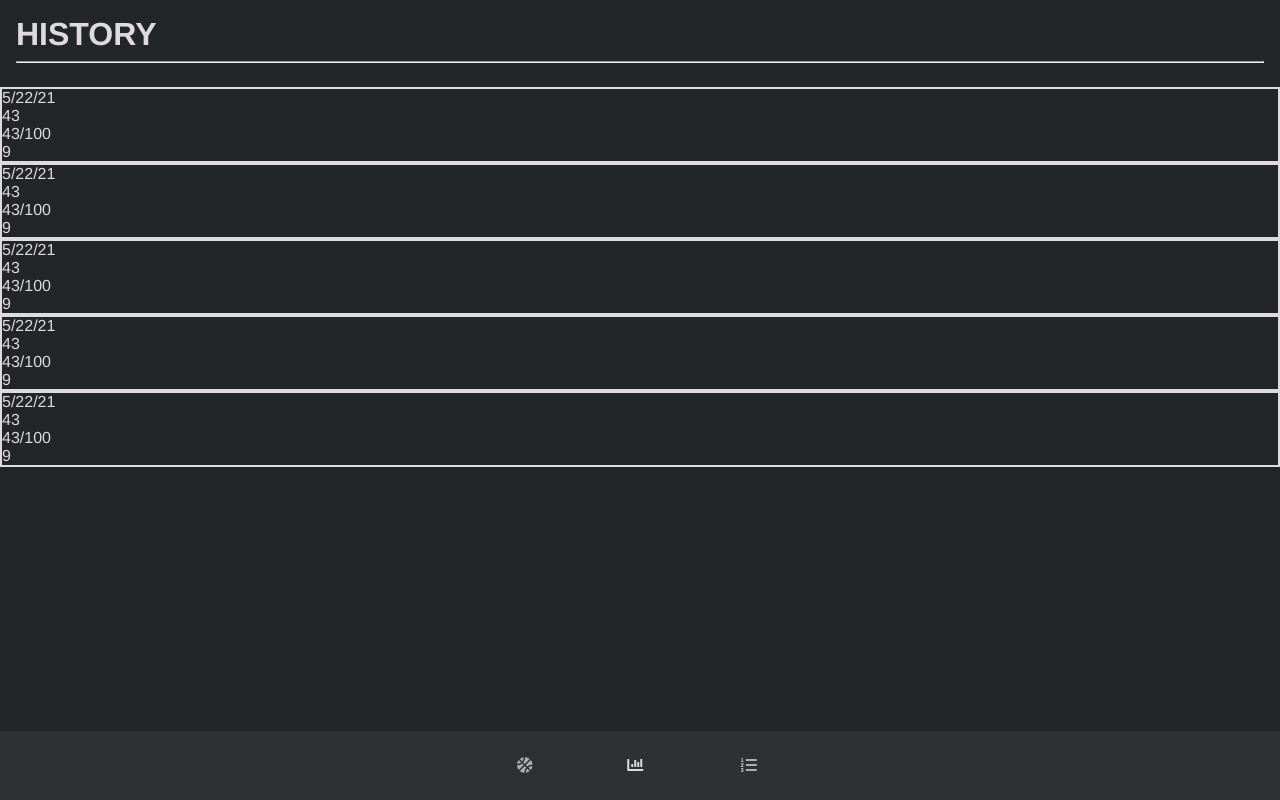
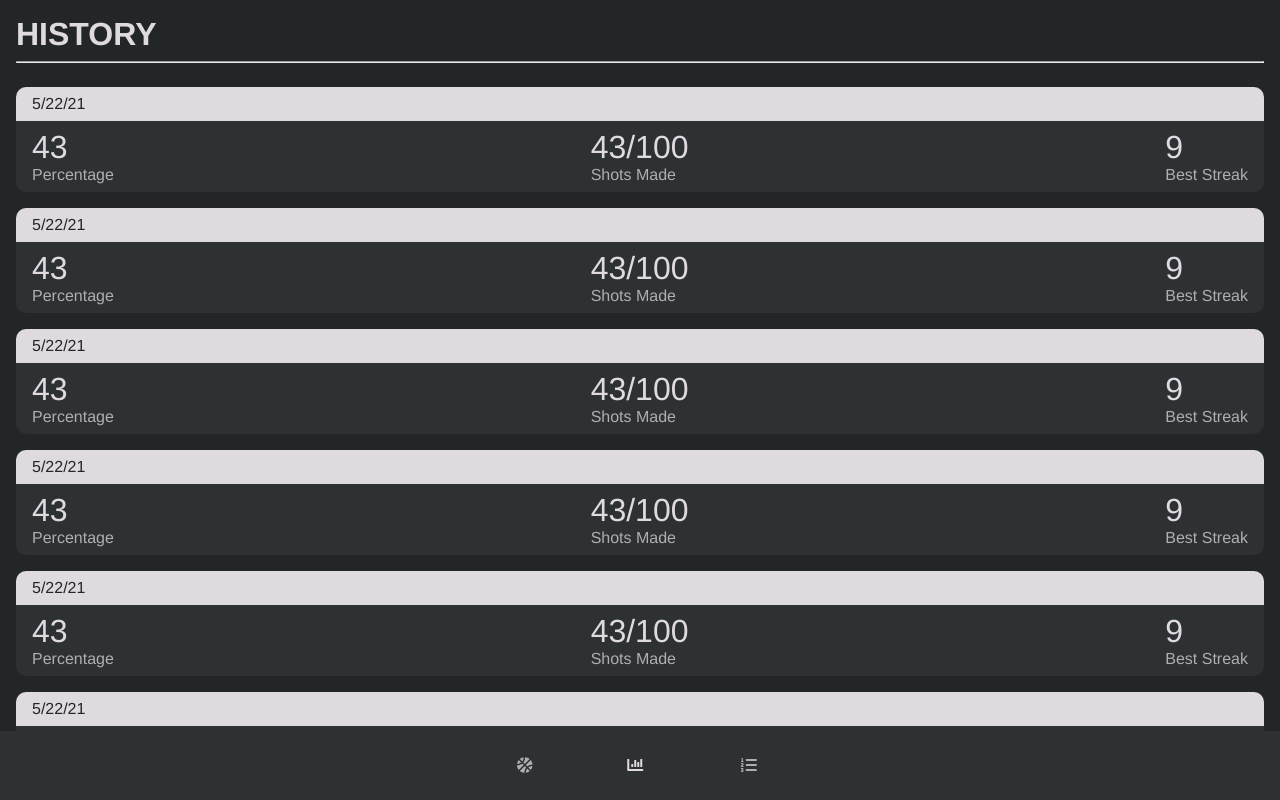
Before and after one commit to jaredami/shot-tracker, a React (Create React App) app: page /history in a window 1280 px wide. Built offline with nearby package versions, Linux system fonts and the light colour scheme.

Commit message:
Basic styles for History

```diff
--- a/src/components/History.css
+++ /dev/null
@@ -1,3 +0,0 @@
-.session {
-  border: 2px solid var(--white);
-}
--- a/src/components/History.js
+++ b/src/components/History.js
@@ -1,5 +1,5 @@
 import React from "react";
-import "./History.css";
+import * as styles from "./History.module.css";
 
 const sessions = [
   {
@@ -37,17 +37,63 @@ const sessions = [
     shotsMade: "43/100",
     bestStreak: "9",
   },
+  {
+    id: 6,
+    date: "5/22/21",
+    percentage: "43",
+    shotsMade: "43/100",
+    bestStreak: "9",
+  },
+  {
+    id: 7,
+    date: "5/22/21",
+    percentage: "43",
+    shotsMade: "43/100",
+    bestStreak: "9",
+  },
+  {
+    id: 8,
+    date: "5/22/21",
+    percentage: "43",
+    shotsMade: "43/100",
+    bestStreak: "9",
+  },
+  {
+    id: 9,
+    date: "5/22/21",
+    percentage: "43",
+    shotsMade: "43/100",
+    bestStreak: "9",
+  },
+  {
+    id: 10,
+    date: "5/22/21",
+    percentage: "43",
+    shotsMade: "43/100",
+    bestStreak: "9",
+  },
 ];
 
 export default function History() {
   return (
-    <div>
+    <div className={styles.historyContainer}>
       {sessions.map((session) => (
-        <div className="session" key={session.id}>
-          <div>{session.date}</div>
-          <div>{session.percentage}</div>
-          <div>{session.shotsMade}</div>
-          <div>{session.bestStreak}</div>
+        <div className={styles.session} key={session.id}>
+          <div className={styles.date}>{session.date}</div>
+          <div className={styles.statsContainer}>
+            <div className={styles.statContainer}>
+              <div className={styles.stat}>{session.percentage}</div>
+              <div className={styles.statLabel}>Percentage</div>
+            </div>
+            <div className={styles.statContainer}>
+              <div className={styles.stat}>{session.shotsMade}</div>
+              <div className={styles.statLabel}>Shots Made</div>
+            </div>
+            <div className={styles.statContainer}>
+              <div className={styles.stat}>{session.bestStreak}</div>
+              <div className={styles.statLabel}>Best Streak</div>
+            </div>
+          </div>
         </div>
       ))}
     </div>
--- /dev/null
+++ b/src/components/History.module.css
@@ -0,0 +1,32 @@
+.historyContainer {
+  height: 100%;
+  padding: 0rem 1rem;
+  overflow-y: auto;
+}
+
+.session {
+  border-radius: 10px;
+  background: var(--background-secondary);
+  margin-bottom: 1rem;
+}
+
+.date {
+  background: var(--white);
+  color: var(--background-primary);
+  border-radius: 10px 10px 0px 0px;
+  padding: 0.5rem 1rem;
+}
+
+.statsContainer {
+  padding: 0.5rem 1rem;
+  display: flex;
+  justify-content: space-between;
+}
+
+.stat {
+  font-size: 2rem;
+}
+
+.statLabel {
+  color: var(--light-gray);
+}
```
